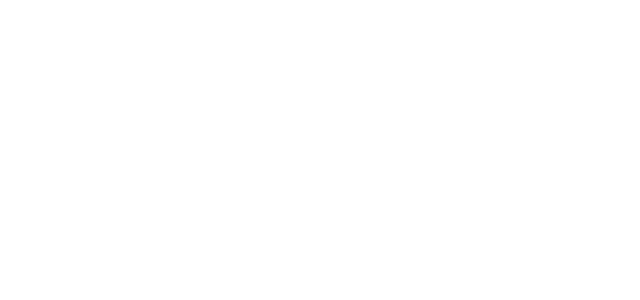
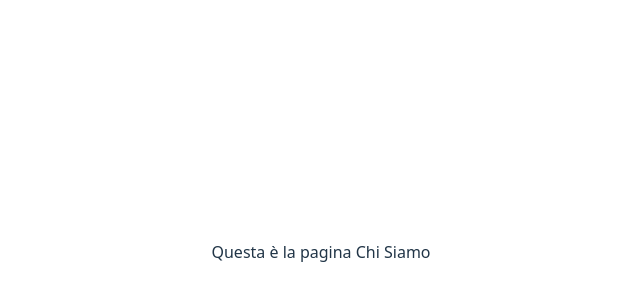
Before and after one commit to ilenia-agnolon/react-router, a React (Vite) app: page /chi-siamo in a window 1280 px wide. Before the commit this address had no page. Shown: the part 148-448 px from the top of the page, without its empty margins (319-959 px from the left). Built offline with nearby package versions, Linux system fonts and the light colour scheme.

Commit message:
aggiunte pagine principali e configurate le rotte:
- create le pagine HomePage, ChiSiamo e Prodotti
- importate in App.jsx e collegate con react-router-dom
- testate le rotte su localhost (funzionano scrivendo gli indirizzi manualmente)

```diff
--- a/src/App.jsx
+++ b/src/App.jsx
@@ -5,6 +5,8 @@
 
 //import delle pagine di riferimento
 import HomePage from "./pages/HomePage";
+import ChiSiamo from "./pages/ChiSiamo";
+import Prodotti from "./pages/Prodotti";
 
 function App() {
   return (
@@ -12,6 +14,8 @@
       <BrowserRouter>
         <Routes>
           <Route path="/" element={<HomePage />} />
+          <Route path="/chi-siamo" element={<ChiSiamo />} />
+          <Route path="/prodotti" element={<Prodotti />} />
         </Routes>
       </BrowserRouter>
     </>
--- /dev/null
+++ b/src/pages/ChiSiamo.jsx
@@ -0,0 +1,5 @@
+const ChiSiamo = () => {
+  return <div>Questa è la pagina Chi Siamo</div>;
+};
+
+export default ChiSiamo;
--- /dev/null
+++ b/src/pages/Prodotti.jsx
@@ -0,0 +1,5 @@
+const Prodotti = () => {
+  return <div>Questa è la pagina prodotti</div>;
+};
+
+export default Prodotti;
```
